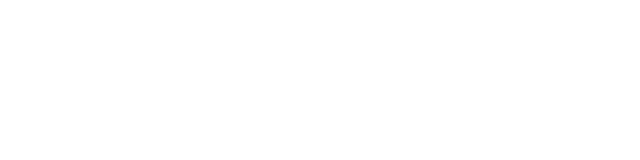
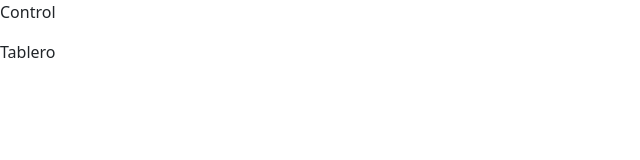
Before and after one commit to mariaalejandrabm0703/Activities-App, a React (Create React App) app: page / in a window 1280 px wide. Shown: the top 160 px of the page, without its empty margins (0-640 px from the left). Built offline with nearby package versions, Linux system fonts and the light colour scheme.

Commit message:
Se crea el esquema de los componentes.

```diff
--- a/src/App.js
+++ b/src/App.js
@@ -1,9 +1,15 @@
+import { useState } from "react";
+import { Control } from "./components/Control";
+import { Tablero } from "./components/Tablero";
 
 function App() {
+  const [activities, setActivities] = useState([["1","2","3"],["1"],["1","2","3","4"],["1","2"]]);
+
   return (
-    <div className="App">
-
-    </div>
+    <>
+      <Control />
+      <Tablero />
+    </>
   );
 }
 
--- /dev/null
+++ b/src/components/Control.js
@@ -0,0 +1,9 @@
+import React from 'react'
+
+export const Control = () => {
+    return (
+        <div>
+            <p>Control</p>
+        </div>
+    )
+}
--- /dev/null
+++ b/src/components/Tablero.js
@@ -0,0 +1,9 @@
+import React from 'react'
+
+export const Tablero = () => {
+    return (
+        <div>
+            <p>Tablero</p>
+        </div>
+    )
+}
```
Also changed, not shown: src/components/Columna.js (added, +9 -0 lines), src/components/Item.js (added, +9 -0 lines).
